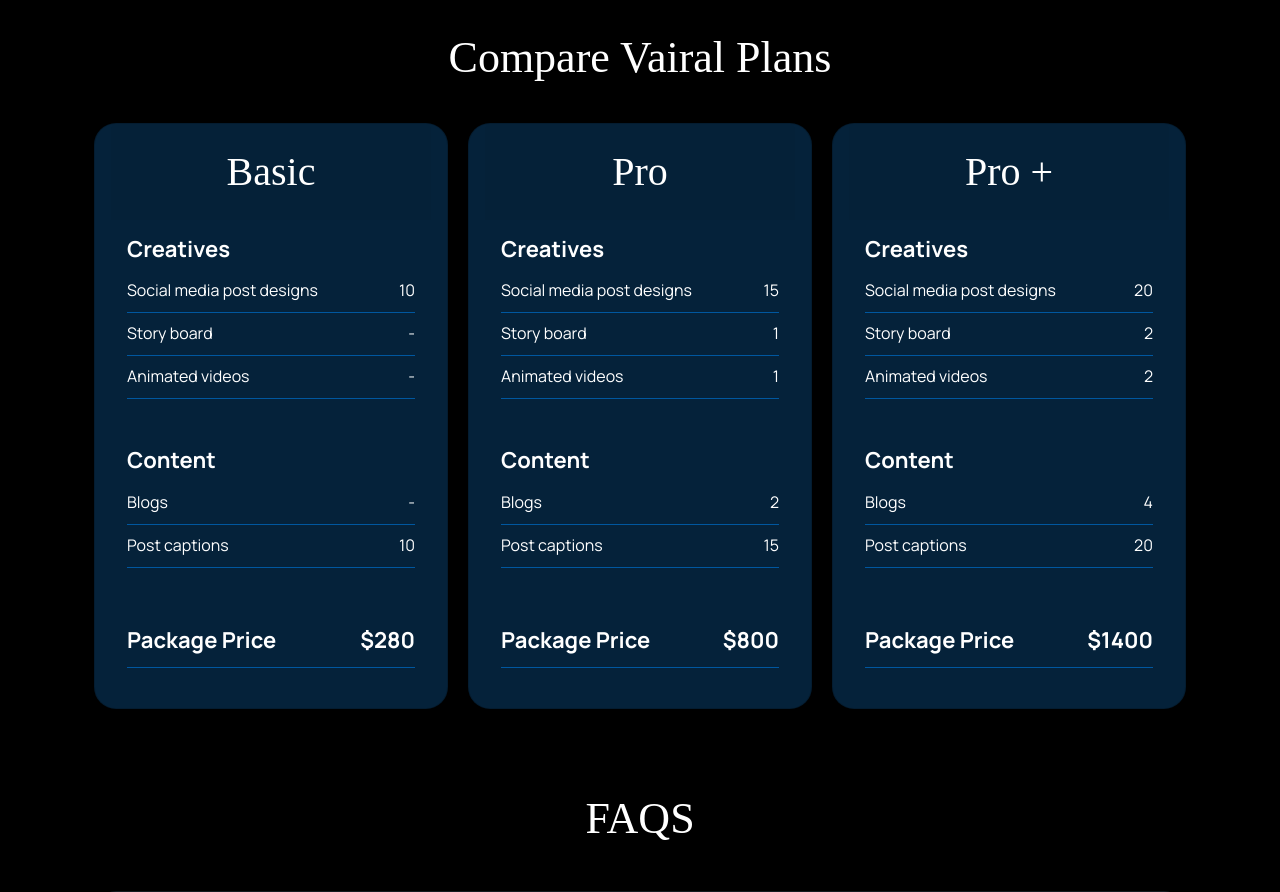
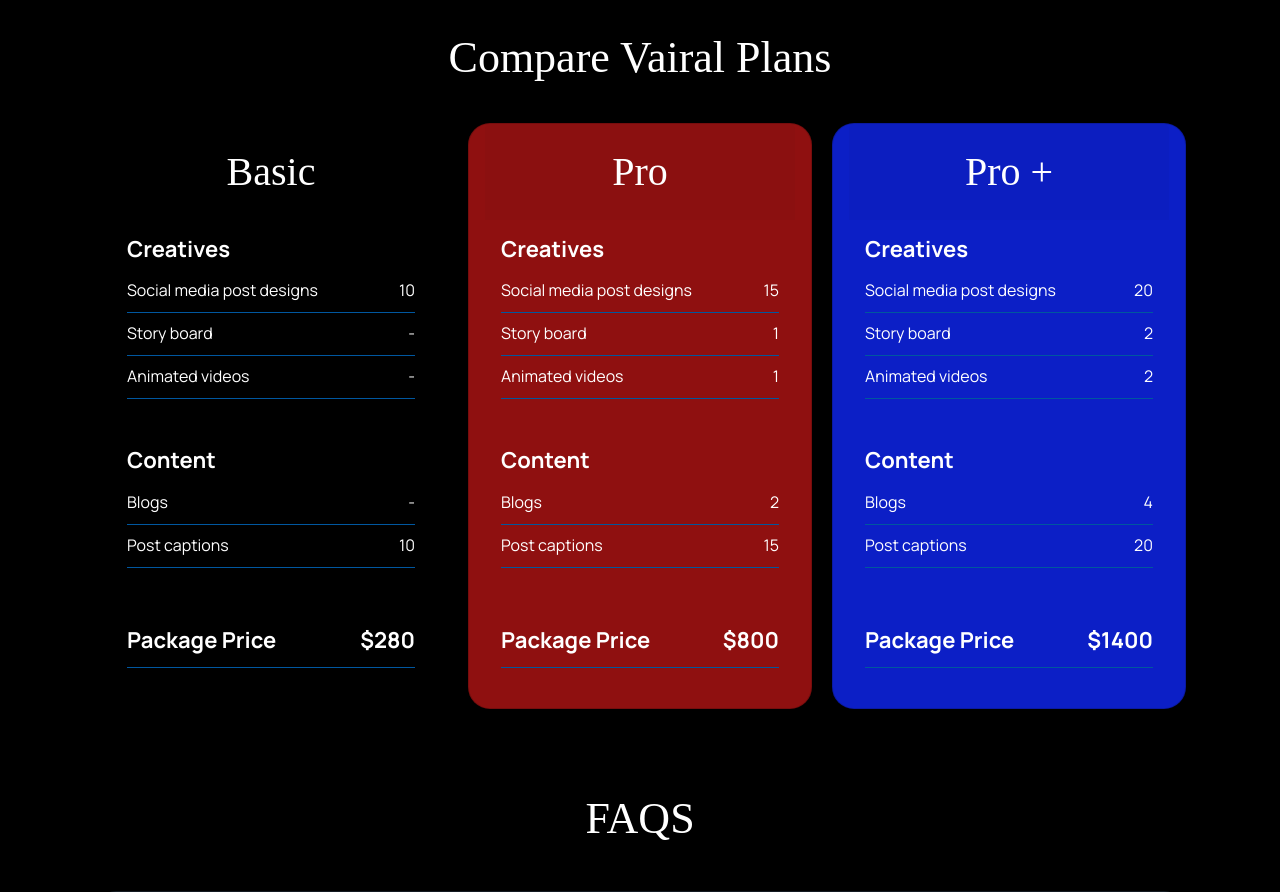
Before and after one commit to asankasandz/viralVue, a Vue app: page / in a window 1280 px wide. Shown: the part 2320-3212 px from the top of the page. Built offline with nearby package versions, Linux system fonts and the light colour scheme; a web font is replaced by a local one.

Commit message:
UI Improvement in subcription section

```diff
--- a/src/views/HomeView.vue
+++ b/src/views/HomeView.vue
@@ -1025,6 +1025,17 @@
       &:first-child{
         .cardWrap{
           margin-left: 0;
+          background-color: #000;
+        }
+      }
+      &:nth-child(2){
+        .cardWrap{
+          background-color: #8f1010;
+        }
+      }
+      &:nth-child(3){
+        .cardWrap{
+          background-color: #0c1fc6;
         }
       }
     }
```
